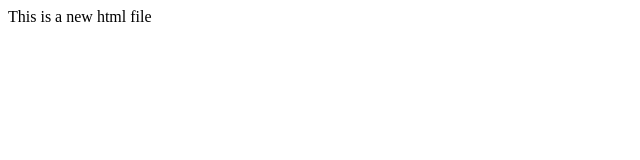
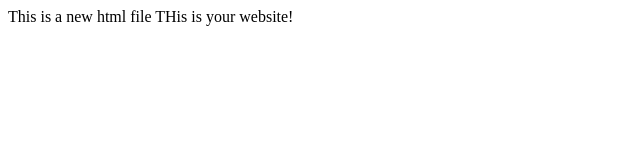
Before and after one commit to Giannibot/WebDesign, a plain HTML site: page index.html in a window 1280 px wide. Shown: the whole page, without its empty margins (0-640 px from the left). Drawn offline with Linux system fonts and the light colour scheme.

Commit message:
this is a second  commit

```diff
--- a/index.html
+++ b/index.html
@@ -8,5 +8,7 @@
 </head>
 <body>
     <h>This is a new  html file</h>
+
+    THis is your website!
 </body>
 </html>
```
